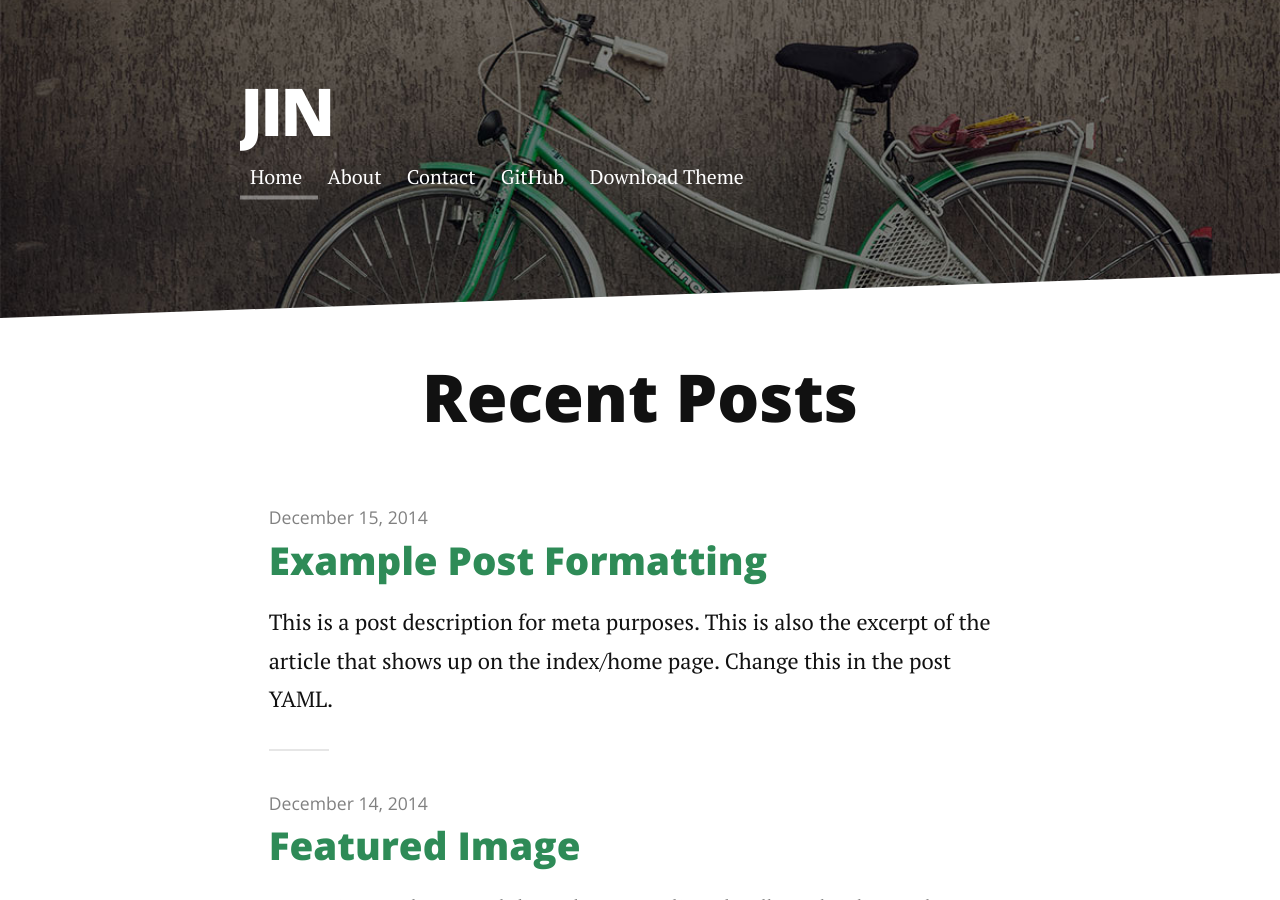
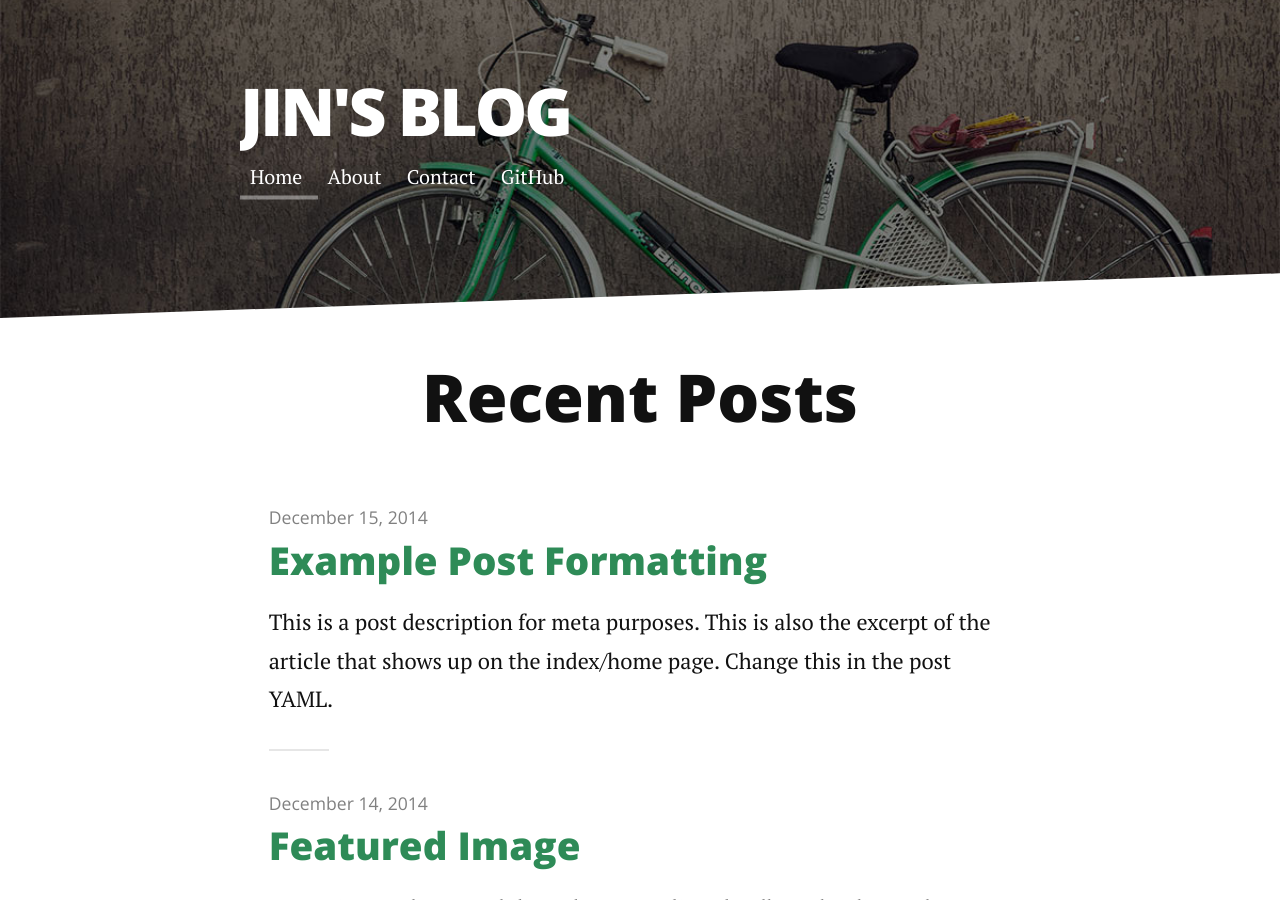
Before and after one commit to jin-dev/jin-dev.github.com, a Jekyll site: the page built from index.html, in a window 1280 px wide and 900 px high. Built offline with Jekyll 4.4.1, drawn with Linux system fonts in a browser that asks for light colours; nearby versions of some CDN libraries; the list of posts is cut into pages by our own code.

Commit message:
fixed the names

```diff
--- a/_includes/header.html
+++ b/_includes/header.html
@@ -1,6 +1,6 @@
  <div class="header">
      <div class="container">
-         <h1 class="logo"><a href="{{ site.baseurl }}/">{{ site.title }}</a></h1>
+         <h1 class="logo"><a href="{{ site.baseurl }}/">Jin's Blog</a></h1>
          <nav class="nav-collapse">
              <ul class="noList">
                  {% for link in site.navigation %}{% assign current = nil %}{% if page.url contains link.url or forloop.first and page.url == '/' or page.url == 'index.html' %}{% assign current = 'current' %}{% endif %}
@@ -8,8 +8,7 @@
                      <a href="{{ link.url | prepend: site.baseurl }}">{{ link.title }}</a>
                  </li>
                  {% endfor %}
-                 <li> <a href="https://github.com/brianmaierjr/long-haul" target="_blank">GitHub</a></li>
-                 <li><a href="https://github.com/brianmaierjr/long-haul/archive/master.zip">Download Theme</a></li>
+                 <li> <a href="https://github.com/jin-dev" target="_blank">GitHub</a></li>
              </ul>
          </nav>
      </div>
```
Also changed, not shown: _includes/footer.html (line endings or trailing spaces).
